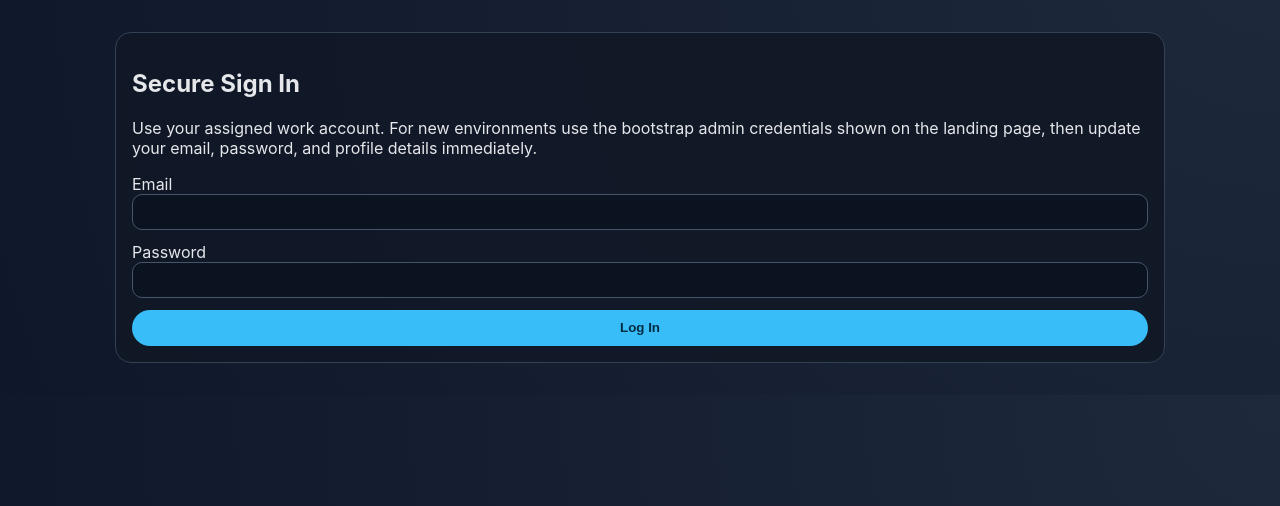
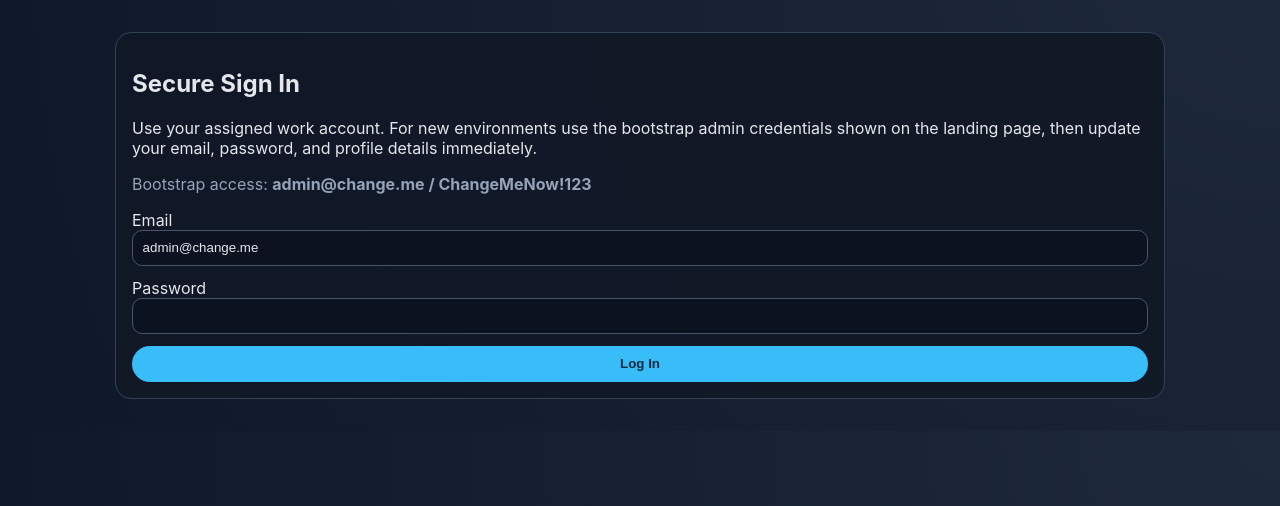
Before and after one commit to aboldguess/FM-TimeTracker, a FastAPI app: page /login in a window 1280 px wide. Shown: the part 74-580 px from the top of the page. Run offline with FastAPI, Linux system fonts and the light colour scheme; some libraries are stand-ins or nearby versions.

Commit message:
Fix bootstrap admin guidance

```diff
--- a/app/config.py
+++ b/app/config.py
@@ -17,6 +17,8 @@
     host: str = "0.0.0.0"
     port: int = 8000
     secure_cookies: bool = False
+    bootstrap_admin_email: str = "admin@change.me"
+    bootstrap_admin_password: str = "ChangeMeNow!123"
     stripe_secret_key: str | None = None
     stripe_publishable_key: str | None = None
 
--- a/app/main.py
+++ b/app/main.py
@@ -41,6 +41,24 @@
 templates = Jinja2Templates(directory="app/templates")
 
 
+def bootstrap_context(db: Session) -> dict[str, object]:
+    """Build context for rendering bootstrap admin guidance."""
+    bootstrap_exists = (
+        db.scalar(
+            select(func.count(User.id)).where(
+                User.role == Role.ADMIN,
+                User.email == settings.bootstrap_admin_email,
+            )
+        )
+        or 0
+    )
+    return {
+        "show_bootstrap": bootstrap_exists > 0,
+        "bootstrap_email": settings.bootstrap_admin_email,
+        "bootstrap_password": settings.bootstrap_admin_password,
+    }
+
+
 @app.on_event("startup")
 def startup() -> None:
     Base.metadata.create_all(bind=engine)
@@ -51,9 +69,9 @@
         if not admin_exists:
             db.add(
                 User(
-                    email="admin@change.me",
+                    email=settings.bootstrap_admin_email,
                     full_name="System Admin",
-                    hashed_password=hash_password("ChangeMeNow!123"),
+                    hashed_password=hash_password(settings.bootstrap_admin_password),
                     role=Role.ADMIN,
                     cost_rate=120,
                     bill_rate=250,
@@ -64,12 +82,29 @@
 
 @app.get("/", response_class=HTMLResponse)
 def landing(request: Request):
-    return templates.TemplateResponse("landing.html", {"request": request})
+    with Session(engine) as db:
+        bootstrap_details = bootstrap_context(db)
+    return templates.TemplateResponse(
+        "landing.html",
+        {
+            "request": request,
+            **bootstrap_details,
+        },
+    )
 
 
 @app.get("/login", response_class=HTMLResponse)
 def login_page(request: Request):
-    return templates.TemplateResponse("login.html", {"request": request, "error": None})
+    with Session(engine) as db:
+        bootstrap_details = bootstrap_context(db)
+    return templates.TemplateResponse(
+        "login.html",
+        {
+            "request": request,
+            "error": None,
+            **bootstrap_details,
+        },
+    )
 
 
 @app.post("/login", response_class=HTMLResponse)
@@ -81,13 +116,22 @@
             "login.html",
             {
                 "request": request,
-                "error": "Enter a valid email address (example: admin@change.me).",
+                "error": f"Enter a valid email address (example: {settings.bootstrap_admin_email}).",
+                **bootstrap_context(db),
             },
             status_code=400,
         )
     user = db.scalar(select(User).where(User.email == payload.email))
     if not user or not verify_password(payload.password, user.hashed_password):
-        return templates.TemplateResponse("login.html", {"request": request, "error": "Invalid credentials"}, status_code=401)
+        return templates.TemplateResponse(
+            "login.html",
+            {
+                "request": request,
+                "error": "Invalid credentials",
+                **bootstrap_context(db),
+            },
+            status_code=401,
+        )
     response = RedirectResponse("/dashboard", status_code=302)
     response.set_cookie("session_token", create_session_token(user.id), httponly=True, secure=settings.secure_cookies, samesite="lax")
     return response
--- a/app/templates/landing.html
+++ b/app/templates/landing.html
@@ -9,7 +9,11 @@
     <article class="card"><h3>Plan vs Actual</h3><p>Track work packages, tasks, resource budgets, and progress against targets.</p></article>
     <article class="card"><h3>People Ops built-in</h3><p>Timesheets, annual leave approvals, and sick leave recording are first-class features.</p></article>
   </div>
-  <p class="instruction">New installation? Sign in with <strong>admin@change.me / ChangeMeNow!123</strong>, then update your email, password, and profile details (including an optional profile image) immediately.</p>
+  {% if show_bootstrap %}
+  <p class="instruction">New installation? Sign in with <strong>{{ bootstrap_email }} / {{ bootstrap_password }}</strong>, then update your email, password, and profile details (including an optional profile image) immediately.</p>
+  {% else %}
+  <p class="instruction">An administrator account already exists. Use your assigned admin credentials or contact support to regain access.</p>
+  {% endif %}
   <a href="/login" class="btn">Enter platform</a>
 </section>
 {% endblock %}
--- a/app/templates/login.html
+++ b/app/templates/login.html
@@ -4,9 +4,12 @@
 <section class="panel">
   <h1>Secure Sign In</h1>
   <p>Use your assigned work account. For new environments use the bootstrap admin credentials shown on the landing page, then update your email, password, and profile details immediately.</p>
+  {% if show_bootstrap %}
+  <p class="instruction">Bootstrap access: <strong>{{ bootstrap_email }} / {{ bootstrap_password }}</strong></p>
+  {% endif %}
   {% if error %}<p class="error">{{ error }}</p>{% endif %}
   <form method="post" action="/login" class="form">
-    <label>Email<input type="email" name="email" required></label>
+    <label>Email<input type="email" name="email" {% if show_bootstrap %}value="{{ bootstrap_email }}"{% endif %} placeholder="name@company.com" required></label>
     <label>Password<input type="password" name="password" required></label>
     <button type="submit" class="btn">Log In</button>
   </form>
```
